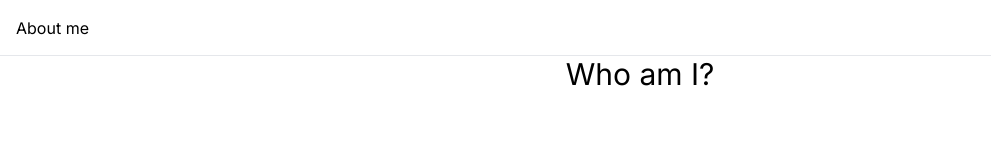
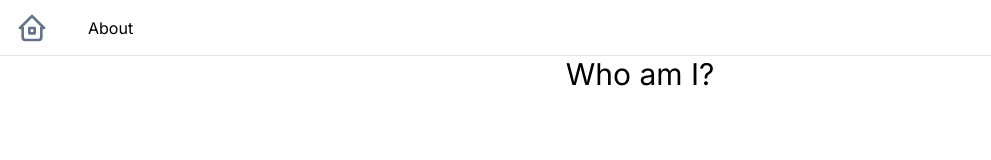
Before and after one commit to softmaxer/portfolio, a Next.js app: page /about in a window 1280 px wide. Shown: the top 160 px of the page, without its empty margins (0-991 px from the left). Built offline with nearby package versions, Linux system fonts and the light colour scheme.

Commit message:
Add home icon in header

```diff
--- a/components/header.tsx
+++ b/components/header.tsx
@@ -4,9 +4,28 @@ import React from "react";
 export function Header() {
   return (
     <header className="sticky top-0 z-50 flex items-center justify-between w-full h-14 px-4 border-b shrink-0 bg-gradient-to-b from-background/10 via-background/50 to-background/80 backdrop-blur-xl">
-      <div className="flex items-center justify-end space-x-2">
+      <div className="flex items-center justify-end space-x-10">
+        <Link href={"/"}>
+          <svg
+            class="h-8 w-8 text-slate-500"
+            width="24"
+            height="24"
+            viewBox="0 0 24 24"
+            stroke-width="2"
+            stroke="currentColor"
+            fill="none"
+            stroke-linecap="round"
+            stroke-linejoin="round"
+          >
+            {" "}
+            <path stroke="none" d="M0 0h24v24H0z" />{" "}
+            <polyline points="5 12 3 12 12 3 21 12 19 12" />{" "}
+            <path d="M5 12v7a2 2 0 0 0 2 2h10a2 2 0 0 0 2 -2v-7" />{" "}
+            <rect x="10" y="12" width="4" height="4" />
+          </svg>
+        </Link>
         <Link href="/about" className="text-black">
-          About me
+          About
         </Link>
       </div>
     </header>
```
